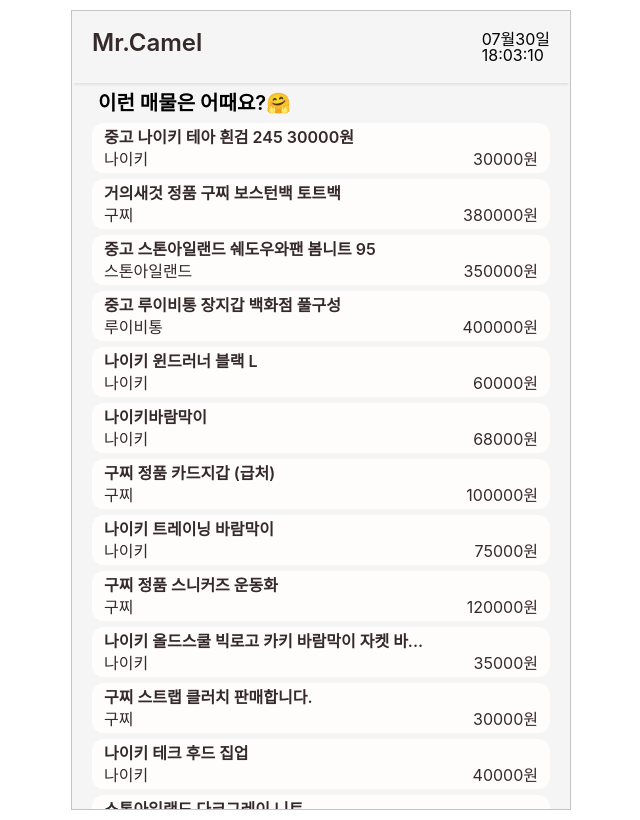
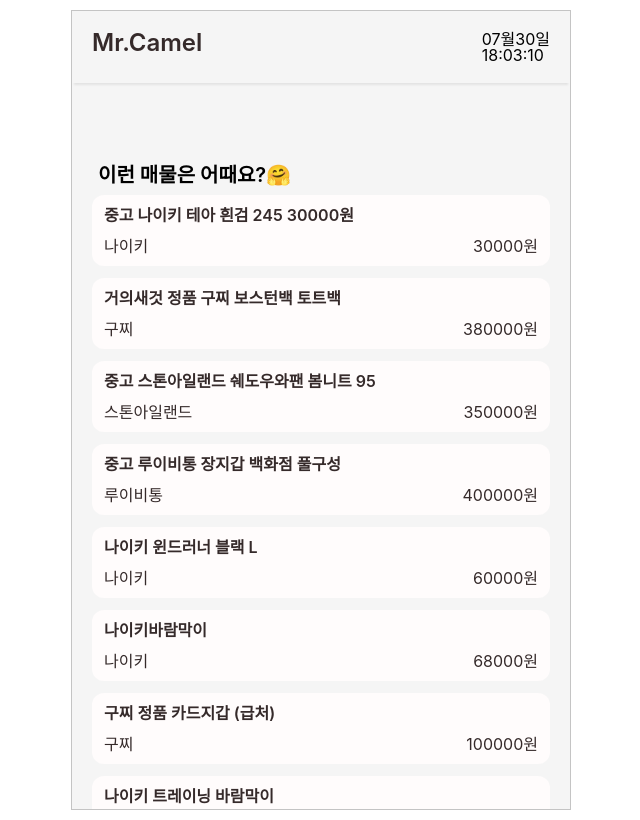
Before and after one commit to Eyes0n/mr-camel, a React (Create React App) app: page /productlist in a window 1280 px wide. Shown: the whole page, without its empty margins (319-959 px from the left). Built offline with nearby package versions, Linux system fonts and the light colour scheme.

Commit message:
[#6] feat : 경고 메시지 모달 창 구현 Co-authored-by: daeun-react <daeun-react@users.noreply.github.com> Co-authored-by: Bohyun Kang <bohyunkang@users.noreply.github.com> Co-authored-by: junamee <skawnkk@users.noreply.github.com>

```diff
--- a/src/components/WaringModal.jsx
+++ b/src/components/WarningModal.jsx
@@ -1,7 +1,7 @@
 import React, { Component } from "react";
 import styled from "styled-components";
 
-class WaringModal extends Component {
+class WarningModal extends Component {
   // constructor() {
   //   super();
 
@@ -29,13 +29,16 @@
 }
 
 const Overlay = styled.div`
-  position: absolute;
+  position: fixed;
   display: flex;
   align-items: center;
   top: 0;
   left: 0;
   right: 0;
   bottom: 0;
+  width: 500px;
+  height: 800px;
+  margin: 10px auto;
   background-color: rgba(0, 0, 0, 0.4);
   visibility: ${({ isShow }) => (isShow ? "visible" : "hidden")};
   opacity: ${({ isShow }) => (isShow ? "1" : "0")};
@@ -55,4 +58,4 @@
   }
 `;
 
-export default WaringModal;
+export default WarningModal;
--- a/src/components/common/ProductItem.jsx
+++ b/src/components/common/ProductItem.jsx
@@ -3,19 +3,9 @@
 import { darken } from "polished";
 import Button from "./Button";
 import history from "../../usehistory";
+import WarningModal from "components/WarningModal";
 
 class ProductItem extends Component {
-  // constructor(props) {
-  //   super(props);
-  //   this.product = this.props.product;
-  //   this.allProducts = this.props.allProducts;
-  //   this.title = this.product.title;
-  //   this.brand = this.product.brand;
-  //   this.price = this.product.price;
-  //   this.id = this.product.id;
-  //   this.disLike = this.product.disLike;
-  // }
-
   handleItemClick = () => {
     const {
       isShowWarningPopup,
@@ -25,7 +15,7 @@
 
     if (disLike) {
       isShowWarningPopup(true);
-      return alert("관심없는 상품이에요");
+      return;
     }
 
     history.push({
@@ -53,6 +43,7 @@
             </ItemPrice>
           </div>
         </div>
+        <WarningModal />
       </Wrapper>
     );
   }
@@ -62,10 +53,11 @@
   background-color: ${({ theme }) => theme.color.white};
   border-radius: 12px;
   z-index: 1;
+  cursor: pointer;
 
   .item-wrapper {
-    padding: 6px 12px;
-    margin-bottom: 6px;
+    padding: 12px 12px;
+    margin-bottom: 12px;
     color: ${({ theme }) => theme.color.font};
 
     .item-title {
@@ -74,7 +66,7 @@
 
       h4 {
         font-weight: 600;
-        margin-bottom: 6px;
+        margin-bottom: 15px;
       }
     }
   }
--- a/src/pages/ProductList.jsx
+++ b/src/pages/ProductList.jsx
@@ -2,9 +2,11 @@
 import styled from "styled-components";
 import { getProductJsonData } from "utils/fetchData";
 import ProductItem from "components/common/ProductItem";
+import WarningModal from "components/WarningModal";
 
 class ProductList extends Component {
   state = {
+    warning: false,
     allProducts: [],
   };
 
@@ -24,27 +26,47 @@
     });
   }
 
+  isShowWarningPopup = (bool) => {
+    bool
+      ? this.setState((prev) => ({ ...prev, warning: true }))
+      : this.setState((prev) => ({ ...prev, warning: false }));
+  };
+
   render() {
-    const { allProducts } = this.state;
+    const { allProducts, warning } = this.state;
 
     return (
       <Wrapper>
         <h3>이런 매물은 어때요?🤗</h3>
-        {allProducts?.map((product, i) => (
-          <ProductItem key={`prod${i}`} {...{ product, allProducts }} />
-        ))}
+        <div className="product-list">
+          {allProducts?.map((product, i) => (
+            <ProductItem
+              key={`prod${i}`}
+              {...{ product, allProducts }}
+              isShowWarningPopup={this.isShowWarningPopup}
+            />
+          ))}
+        </div>
+        <WarningModal isShow={warning} isShowWarningPopup={this.isShowWarningPopup} />
       </Wrapper>
     );
   }
 }
 
 const Wrapper = styled.div`
-  margin: 0 20px;
+  margin: 72px 20px 0;
 
   h3 {
+    position: fixed;
+    width: 460px;
     padding: 10px 6px;
+    background-color: ${({ theme }) => theme.color.background};
     font-weight: 600;
     font-size: 1.25rem;
+  }
+
+  .product-list {
+    padding-top: 40px;
   }
 `;
 
```
